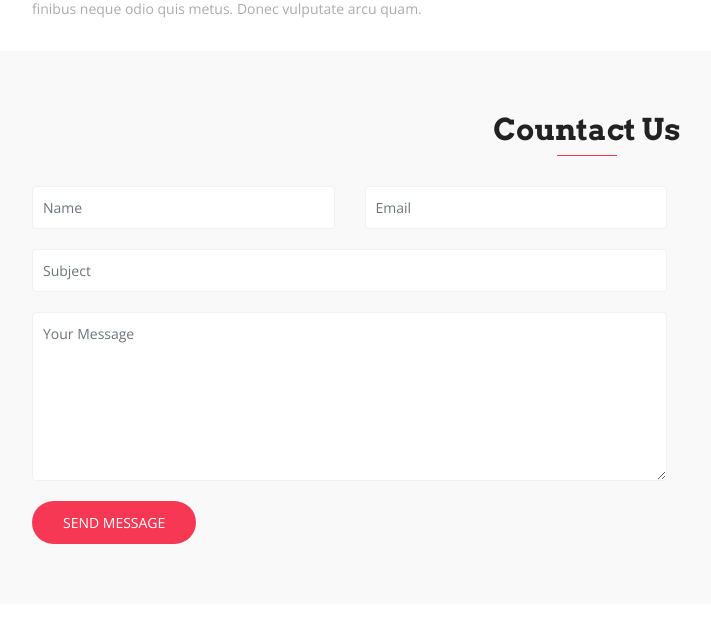
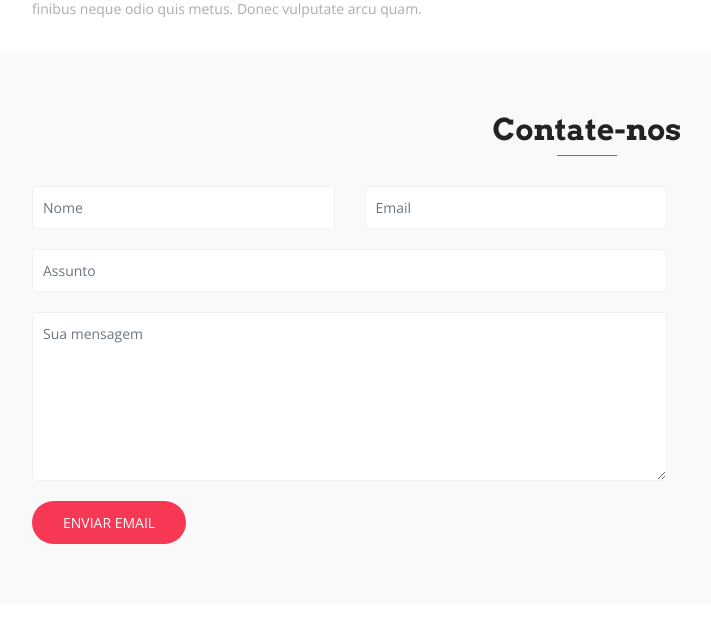
Before and after one commit to David0102/Project_Fusion_CursoDjango, a Django app: page / in a window 1280 px wide. Shown: the part 3167-3800 px from the top of the page, without its empty margins (53-764 px from the left). Run offline with Django 4.2, Linux system fonts and the light colour scheme; data that the repository does not hold is empty; some libraries are stand-ins or nearby versions; some web fonts are replaced; grey boxes are pictures that could not be loaded.

Commit message:
Form de contato

```diff
--- /dev/null
+++ b/core/forms.py
@@ -0,0 +1,25 @@
+from django import forms
+from django.core.mail.message import EmailMessage
+
+class ContatoForm(forms.Form):
+    nome = forms.CharField(label='Nome', max_length=100)
+    email = forms.EmailField(label='Email', max_length=100)
+    assunto = forms.CharField(label='Assunto', max_length=200)
+    mensagem = forms.CharField(label='Menssagem', widget=forms.Textarea())
+
+    def send_mail(self):
+        nome = self.cleaned_data['nome']
+        email = self.cleaned_data['email']
+        assunto = self.cleaned_data['assunto']
+        mensagem = self.cleaned_data['mensagem']
+
+        conteudo = f'Nome: {nome}\nEmail: {email}\nAssunto: {assunto}\nMensagem: {mensagem}'
+
+        mail = EmailMessage(
+            subject=assunto,
+            body=conteudo,
+            from_email='contato@fusion.com.br',
+            to=['contato@fusion.com.br',],
+            headers={'Replay-To': email}
+        )
+        mail.send()
--- a/core/templates/contact.html
+++ b/core/templates/contact.html
@@ -2,17 +2,17 @@
 <section id="contact" class="section-padding bg-gray">
     <div class="container">
         <div class="section-header text-center">
-            <h2 class="section-title wow fadeInDown" data-wow-delay="0.3s">Countact Us</h2>
+            <h2 class="section-title wow fadeInDown" data-wow-delay="0.3s">Contate-nos</h2>
             <div class="shape wow fadeInDown" data-wow-delay="0.3s"></div>
         </div>
         <div class="row contact-form-area wow fadeInUp" data-wow-delay="0.3s">
             <div class="col-lg-7 col-md-12 col-sm-12">
                 <div class="contact-block">
-                    <form id="contactForm">
+                    <form id="contato" method="POST" action="{% url 'index' %}">{% csrf_token %}
                         <div class="row">
                             <div class="col-md-6">
                                 <div class="form-group">
-                                    <input type="text" class="form-control" id="name" name="name" placeholder="Name"
+                                    <input type="text" class="form-control" id="nome" name="nome" placeholder="Nome"
                                         required data-error="Please enter your name">
                                     <div class="help-block with-errors"></div>
                                 </div>
@@ -26,20 +26,20 @@
                             </div>
                             <div class="col-md-12">
                                 <div class="form-group">
-                                    <input type="text" placeholder="Subject" id="msg_subject" class="form-control"
-                                        required data-error="Please enter your subject">
+                                    <input type="text" placeholder="Assunto" id="assunto" name="assunto"
+                                        class="form-control" required data-error="Please enter your subject">
                                     <div class="help-block with-errors"></div>
                                 </div>
                             </div>
                             <div class="col-md-12">
                                 <div class="form-group">
-                                    <textarea class="form-control" id="message" placeholder="Your Message" rows="7"
-                                        data-error="Write your message" required></textarea>
+                                    <textarea class="form-control" id="mensagem" name="mensagem"
+                                        placeholder="Sua mensagem" rows="7" data-error="Write your message"
+                                        required></textarea>
                                     <div class="help-block with-errors"></div>
                                 </div>
                                 <div class="submit-button text-left">
-                                    <button class="btn btn-common" id="form-submit" type="submit">Send
-                                        Message</button>
+                                    <button class="btn btn-common" id="form-submit" type="submit">Enviar email</button>
                                     <div id="msgSubmit" class="h3 text-center hidden"></div>
                                     <div class="clearfix"></div>
                                 </div>
--- a/core/templates/hero.html
+++ b/core/templates/hero.html
@@ -1,6 +1,16 @@
 {% load static %}
 <div id="hero-area" class="hero-area-bg">
     <div class="container">
+        <div class="container">
+            {% if messages %}
+            {% for m in messages %}
+            <div class="alert alert-{{m.tags}}">
+                <button type="button" class="close" data-dismiss="alert"></button>
+                <strong>{{m}}</strong>
+            </div>
+            {% endfor %}
+            {% endif %}
+        </div>
         <div class="row">
             <div class="col-lg-7 col-md-12 col-sm-12 col-xs-12">
                 <div class="contents">
--- a/core/views.py
+++ b/core/views.py
@@ -1,9 +1,15 @@
 from typing import Any, Dict
-from django.views.generic import TemplateView
+from django.http import HttpResponse
+from django.urls import reverse_lazy
+from django.contrib import messages
+from django.views.generic import FormView
 from .models import Funcionario, Servico, Recurso, Cliente
+from .forms import ContatoForm
 
-class IndexView(TemplateView):
+class IndexView(FormView):
     template_name = 'index.html'
+    form_class = ContatoForm
+    success_url = reverse_lazy('index')
 
     def get_context_data(self, **kwargs):
         context = super(IndexView, self).get_context_data(**kwargs)
@@ -12,3 +18,12 @@ class IndexView(TemplateView):
         context['recursos'] = Recurso.objects.all()
         context['clientes'] = Cliente.objects.order_by('?').all()
         return context
+
+    def form_valid(self, form, *args, **kwargs):
+        form.send_mail()
+        messages.success(self.request, 'E-mail enviado com sucesso!')
+        return super(IndexView, self).form_valid(form, *args, **kwargs)
+
+    def form_invalid(self, form, *args, **kwargs):
+        messages.error(self.request, 'Erro ao enviar email!')
+        return super(IndexView, self).form_invalid(form, *args, **kwargs)
```
Also changed, not shown: fusion/settings.py (+12 -0 lines).
